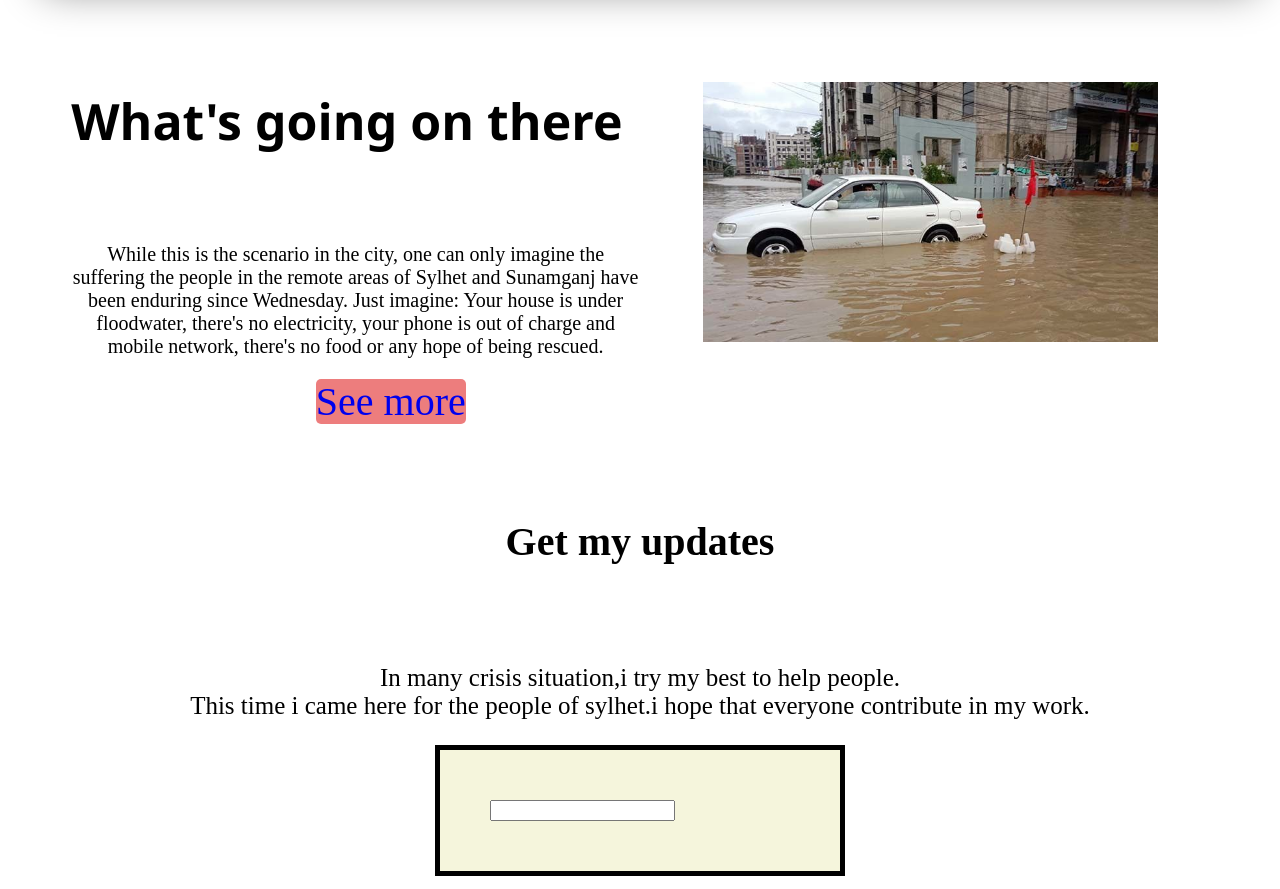
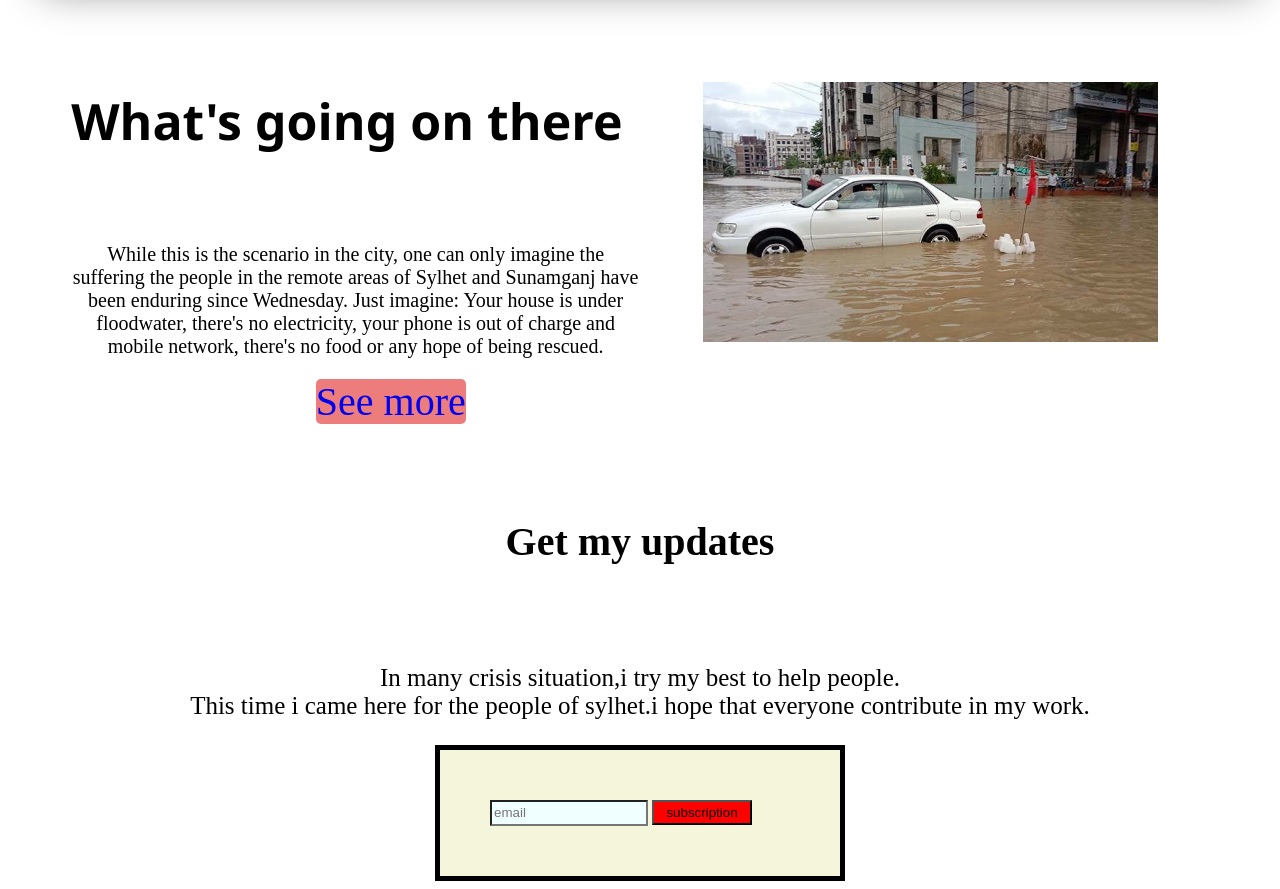
Before and after one commit to zikuanul/donate-today, a plain HTML site: page index.html in a window 1280 px wide. Shown: the part 1697-2586 px from the top of the page. Drawn offline with Linux system fonts and the light colour scheme.

Commit message:
button added

```diff
--- a/index.html
+++ b/index.html
@@ -87,8 +87,8 @@
             <p class="paragraph-2">In many crisis situation,i try my best to help people.</br>This time i came here for the people of sylhet.i hope that everyone  contribute in my work.</p>
         </footer>
         <div class="finishing">
-            <input type="email" name="" id="">
-
+            <input id="email-color" type="email" name="email" id="email" placeholder="email">
+            <button class="subscription" type="submit">subscription</button>
         </div>
 
 
--- a/style.css
+++ b/style.css
@@ -141,3 +141,15 @@ h6{
 footer{
     text-align: center;
 }
+.subscription{
+    margin: 0px;
+    left padding: 0%;
+    background-color: red;
+    width: 100px;
+    height: 25px;
+}
+#email-color{
+    background-color: azure;
+    width: 150px;
+    height: 20px;
+}
```
